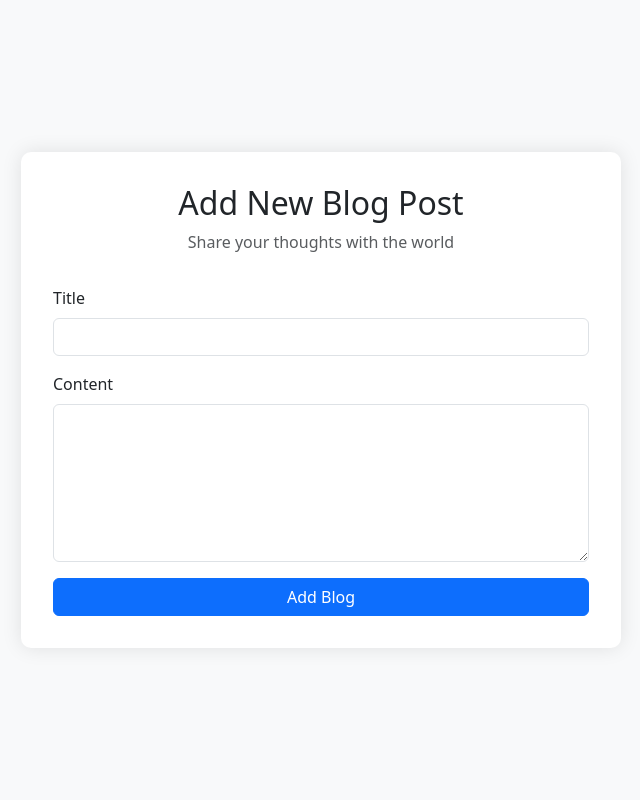
After one commit to aayushpandey1703/KnowBlog, a Flask app: page /addblog in a window 1280 px wide. The commit adds this page. Shown: the whole page, without its empty margins (319-959 px from the left). Run offline with Flask 3, Linux system fonts and the light colour scheme; the visitor is signed in with stand-in values (Sample User, id 1).

Commit message:
update app.py [add addblog GET], add addblog.htm

```diff
--- a/app.py
+++ b/app.py
@@ -26,15 +26,6 @@ app.secret_key="1234"
 def login():
     try:
         email=request.args.get("email")
-        db=get_db_connection()
-        if db is None:
-            raise Exception("Database connection failed")
-        cursor=db.cursor()
-        cursor.execute("select * from user")
-        users=cursor.fetchall()
-        logger.debug(users)
-        cursor.close()
-        db.close()
         return render_template("login.htm",email=email)
     except Exception as e:
         logger.error(f"Error: {e}")
@@ -49,6 +40,11 @@ def login_post():
         if db is None:
             raise Exception("Database connection failed")
         cursor=db.cursor()
+        logger.info("Getting all users...")
+        cursor.execute("select * from user")
+        users=cursor.fetchall()
+        for i in users:
+            logger.info(i)
         cursor.execute("SELECT * FROM user WHERE email=%s AND password=%s", (email, password))
         user=cursor.fetchone()
         logger.debug(user)
@@ -108,5 +104,18 @@ def index():
     username=session.get('username','Guest')
     return render_template("index.htm",username=username)
 
+@app.get("/addblog")
+def add_blog():
+    try:
+        if session:
+            return render_template("addblog.htm")
+        else:
+            return redirect(url_for("login"))
+    except Exception as e:
+        logger.error("Failed in add blog: "+str(e))
+        return render_template("error.htm")
+
+
+
 if __name__=="__main__":
     app.run(debug=True, host="0.0.0.0", port="5000")
--- /dev/null
+++ b/notes.txt
@@ -0,0 +1,6 @@
+blog login
+emaiil= pandeyaayush81@gmail.com
+password= ddd
+
+myswl database online source
+Aiven console open source
--- /dev/null
+++ b/templates/addblog.htm
@@ -0,0 +1,52 @@
+<!DOCTYPE html>
+<html lang="en">
+<head>
+    <meta charset="UTF-8">
+    <meta name="viewport" content="width=device-width, initial-scale=1.0">
+    <title>Add Blog Post</title>
+    <link href="https://cdn.jsdelivr.net/npm/bootstrap@5.3.0/dist/css/bootstrap.min.css" rel="stylesheet">
+    <style>
+        body {
+            background-color: #f8f9fa;
+            height: 100vh;
+        }
+        .addblog-container {
+            max-width: 600px;
+            padding: 2rem;
+            background: white;
+            border-radius: 10px;
+            box-shadow: 0 0 20px rgba(0, 0, 0, 0.1);
+        }
+        .addblog-header {
+            text-align: center;
+            margin-bottom: 2rem;
+        }
+    </style>
+</head>
+<body>
+    <div class="container h-100">
+        <div class="row h-100 align-items-center justify-content-center">
+            <div class="col-12">
+                <div class="addblog-container mx-auto">
+                    <div class="addblog-header">
+                        <h2>Add New Blog Post</h2>
+                        <p class="text-muted">Share your thoughts with the world</p>
+                    </div>
+                    <form action="/addblog" method="POST">
+                        <div class="mb-3">
+                            <label for="title" class="form-label">Title</label>
+                            <input type="text" class="form-control" id="title" name="title" required>
+                        </div>
+                        <div class="mb-3">
+                            <label for="content" class="form-label">Content</label>
+                            <textarea class="form-control" id="content" name="content" rows="6" required></textarea>
+                        </div>
+                        <button type="submit" class="btn btn-primary w-100">Add Blog</button>
+                    </form>
+                </div>
+            </div>
+        </div>
+    </div>
+    <script src="https://cdn.jsdelivr.net/npm/bootstrap@5.3.0/dist/js/bootstrap.bundle.min.js"></script>
+</body>
+</html>
--- a/templates/index.htm
+++ b/templates/index.htm
@@ -41,7 +41,7 @@
                 <ul class="navbar-nav ms-auto">
                     <li class="nav-item"><a class="nav-link active" href="#">Home</a></li>
                     <li class="nav-item"><a class="nav-link" href="/logout">Logout</a></li>
-                    <li class="nav-item"><a class="nav-link" href="#">Contact</a></li>
+                    <li class="nav-item"><a class="nav-link" href="/addblog">Add Blog</a></li>
                 </ul>
             </div>
         </div>
```
